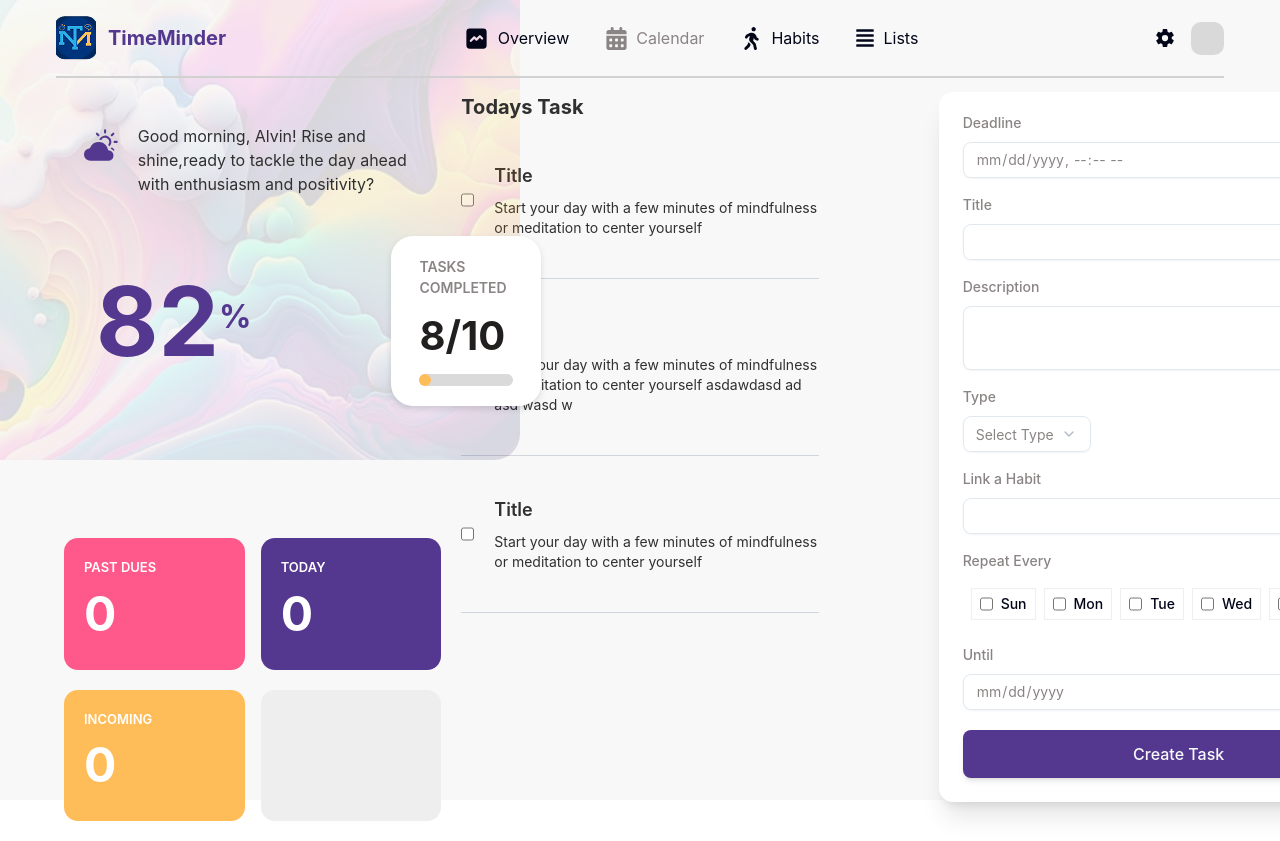
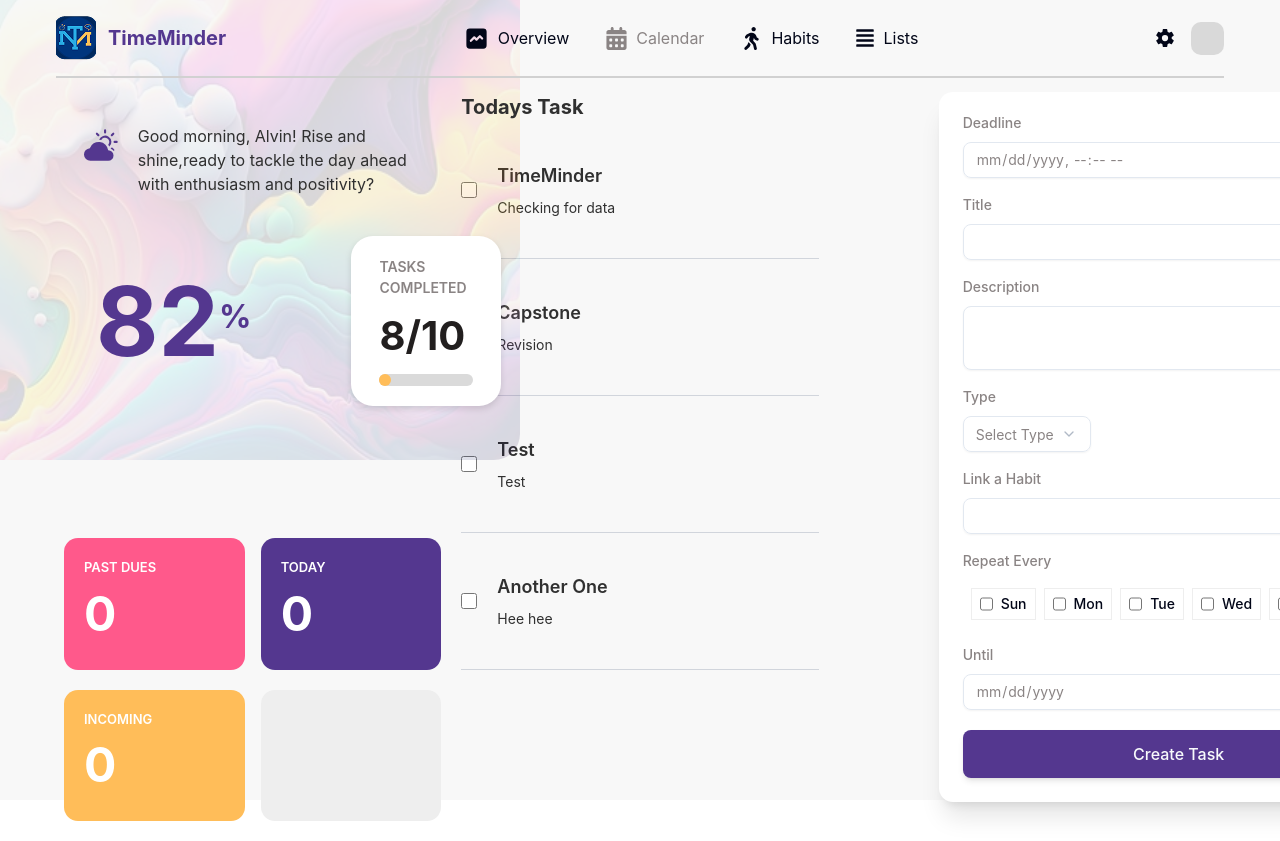
Before and after one commit to iamvinxz/TimeReminder, a React (Vite) app: page / in a window 1280 px wide. Shown: the top 841 px of the page. Built offline with nearby package versions, Linux system fonts and the light colour scheme; data requests are answered from the project's data file.

Commit message:
post and get

```diff
--- a/components/FormComponent.jsx
+++ b/components/FormComponent.jsx
@@ -7,33 +7,25 @@ import {
   NativeSelectOption,
 } from "@/components/ui/native-select";
 import { Button } from "@/components/ui/button";
-import { useState } from "react";
 
 const FormComponent = () => {
-  const { register, handleSubmit } = useForm();
-
+  const {
+    register,
+    handleSubmit,
+    formState: { isSubmitting },
+  } = useForm();
   const days = ["Sun", "Mon", "Tue", "Wed", "Thu", "Fri", "Sat"];
 
-  const [taskList, setTaskList] = useState([]);
-  const [isFinished, setIsFinished] = useState(false);
-
-  const submitForm = (data) => {
-    const newTask = {
-      title: data.title,
-      description: data.description,
-      deadline: data.deadline,
-      type: data.type,
-      habit: data.habit,
-      until: data.until,
-    };
-
-    fetch("http:localhost:3000/0", {
-      method: "POST",
-      headers: { "Content-Type": "application/json" },
-      body: JSON.stringify(newTask),
-    });
-
-    setTaskList((prev) => [...prev, newTask]);
+  const submitForm = async (data) => {
+    try {
+      await fetch("http://localhost:3000/tasks", {
+        method: "POST",
+        headers: { "Content-Type": "application/json" },
+        body: JSON.stringify(data),
+      });
+    } catch (e) {
+      console.log(e);
+    }
   };
 
   return (
@@ -46,7 +38,7 @@ const FormComponent = () => {
           <Label className="text-[#8A8484]">Deadline</Label>
           <Input
             type="datetime-local"
-            {...register("deadline")}
+            {...register("deadline", { required: true })}
             className="text-[#8A8484]"
           />
         </div>
@@ -55,7 +47,7 @@ const FormComponent = () => {
           <Label className="text-[#8A8484]">Title</Label>
           <Input
             type="text"
-            {...register("title")}
+            {...register("title", { required: true })}
             className="text-[#8A8484]"
           />
         </div>
@@ -64,7 +56,7 @@ const FormComponent = () => {
           <Label className="text-[#8A8484]">Description</Label>
           <Textarea
             className="resize-none text-[#8A8484]"
-            {...register("description")}
+            {...register("description", { required: true })}
           />
         </div>
 
@@ -100,11 +92,7 @@ const FormComponent = () => {
                 className="flex gap-2 border border-[#EEEEEE] p-2"
                 key={index}
               >
-                <input
-                  type="checkbox"
-                  class="accent-[#54378F]"
-                  {...register("repeat")}
-                />
+                <input type="checkbox" className="accent-[#54378F]" />
                 <Label>{day}</Label>
               </div>
             ))}
@@ -115,15 +103,16 @@ const FormComponent = () => {
           <Label className="text-[#8A8484]">Until</Label>
           <Input
             type="date"
-            {...register("until")}
+            {...register("until", { required: true })}
             className="text-[#8A8484]"
           />
         </div>
         <Button
+          disabled={isSubmitting}
           type="submit"
           className="w-full text-md py-6 cursor-pointer bg-[#54378F] shadow-md hover:bg-[#815fc5]"
         >
-          Create Task
+          {isSubmitting ? "Creating Task" : "Create Task"}
         </Button>
       </form>
     </section>
--- a/components/TasksLists.jsx
+++ b/components/TasksLists.jsx
@@ -1,44 +1,40 @@
-import React from "react";
+import React, { useEffect, useState } from "react";
 
 const TasksLists = () => {
+  const [tasks, setTasks] = useState(null);
+
+  useEffect(() => {
+    fetch("http://localhost:3000/tasks")
+      .then((res) => {
+        return res.json();
+      })
+      .then((data) => {
+        setTasks(data);
+      });
+  }, []);
+
+  console.log(typeof tasks);
+
   return (
     <div className="mx-5">
       <h1 className="font-bold text-[20px] relative text-[#303030]">
         Todays Task
       </h1>
-
-      <div className="flex gap-5 py-10  border-gray-300 border-b">
-        <input type="checkbox" className="w-4" />
-        <div className="space-y-2">
-          <h2 className="font-semibold text-lg text-[#303030]">Title</h2>
-          <p className="text-sm text-[#303030]">
-            Start your day with a few minutes of mindfulness or meditation to
-            center yourself
-          </p>
-        </div>
-      </div>
-
-      <div className="flex gap-5 py-10  border-gray-300 border-b">
-        <input type="checkbox" className="w-4" />
-        <div className="space-y-2">
-          <h2 className="font-semibold text-lg text-[#303030]">Title</h2>
-          <p className="text-sm text-[#303030]">
-            Start your day with a few minutes of mindfulness or meditation to
-            center yourself asdawdasd ad asd wasd w
-          </p>
-        </div>
-      </div>
-
-      <div className="flex gap-5 py-10  border-gray-300 border-b">
-        <input type="checkbox" className="w-4" />
-        <div className="space-y-2">
-          <h2 className="font-semibold text-lg text-[#303030]">Title</h2>
-          <p className="text-sm text-[#303030]">
-            Start your day with a few minutes of mindfulness or meditation to
-            center yourself
-          </p>
-        </div>
-      </div>
+      {tasks &&
+        tasks.map((task, index) => (
+          <div
+            className="flex gap-5 py-10  border-gray-300 border-b"
+            key={index}
+          >
+            <input type="checkbox" className="w-4" />
+            <div className="space-y-2">
+              <h2 className="font-semibold text-lg text-[#303030]">
+                {task.title}
+              </h2>
+              <p className="text-sm text-[#303030]">{task.description}</p>
+            </div>
+          </div>
+        ))}
     </div>
   );
 };
--- a/components/TasksTracker.jsx
+++ b/components/TasksTracker.jsx
@@ -19,7 +19,7 @@ const TasksTracker = () => {
             </span>
           </div>
 
-          <div className="bg-white rounded-3xl w-60 px-7 py-5 drop-shadow-md relative left-25">
+          <div className="bg-white rounded-3xl w-60 px-7 py-5 drop-shadow-md relative left-15">
             <p className="font-semibold text-[#8A8484] text-[14px]">
               TASKS COMPLETED
             </p>
--- a/db.json
+++ b/db.json
@@ -1,10 +1,41 @@
-[
-  {
-    "title": "",
-    "deadline": "",
-    "description": "",
-    "type": "",
-    "habit": "",
-    "until": ""
-  }
-]
+{
+  "tasks": [
+    {
+      "id": "ade7",
+      "deadline": "2026-03-03T11:27",
+      "title": "TimeMinder",
+      "description": "Checking for data",
+      "type": "Assignment",
+      "habit": "Coding",
+      "until": "2026-03-03"
+    },
+    {
+      "id": "e132",
+      "deadline": "2026-03-19T11:28",
+      "title": "Capstone",
+      "description": "Revision",
+      "type": "Assignment",
+      "habit": "Coding",
+      "until": "2026-03-03"
+    },
+    {
+      "id": "9875",
+      "deadline": "2026-03-03T11:41",
+      "title": "Test",
+      "description": "Test",
+      "type": "Assignment",
+      "habit": "Test",
+      "until": "2026-03-03"
+    },
+    {
+      "id": "a390",
+      "deadline": "2026-03-03T11:43",
+      "title": "Another One",
+      "description": "Hee hee",
+      "type": "Hobby",
+      "habit": "Test",
+      "until": "2026-03-03"
+    }
+  ],
+  "$schema": "./node_modules/json-server/schema.json"
+}
--- a/package.json
+++ b/package.json
@@ -4,7 +4,7 @@
   "version": "0.0.0",
   "type": "module",
   "scripts": {
-    "dev": "vite me",
+    "dev": "vite",
     "build": "vite build",
     "lint": "eslint .",
     "preview": "vite preview",
--- a/server.js
+++ /dev/null
@@ -1,8 +0,0 @@
-import express from "express";
-
-const app = express();
-const PORT = 3000;
-
-app.listen(PORT, () => {
-  console.log(`Server is Running in PORT ${PORT}`);
-});
```
